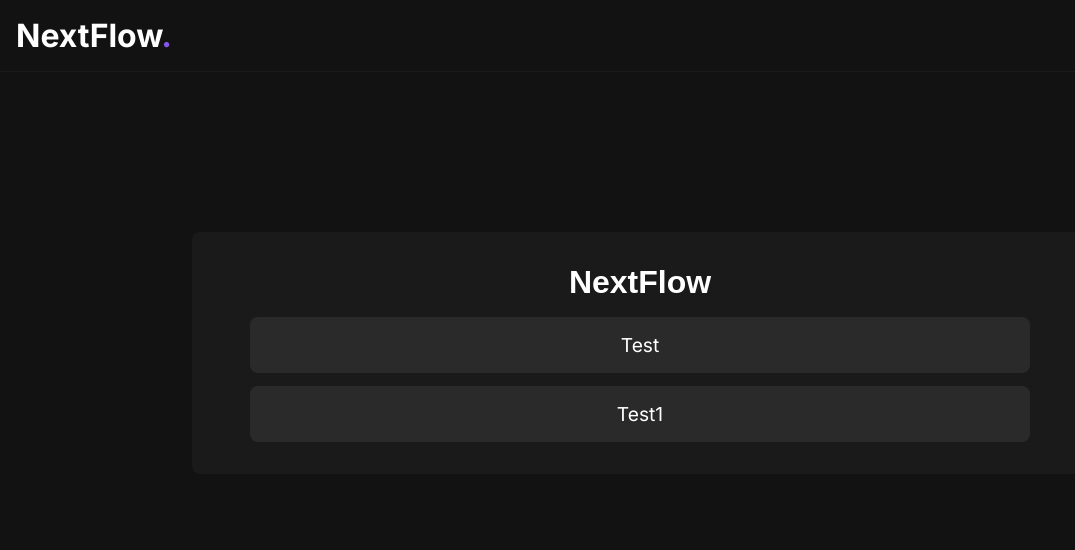
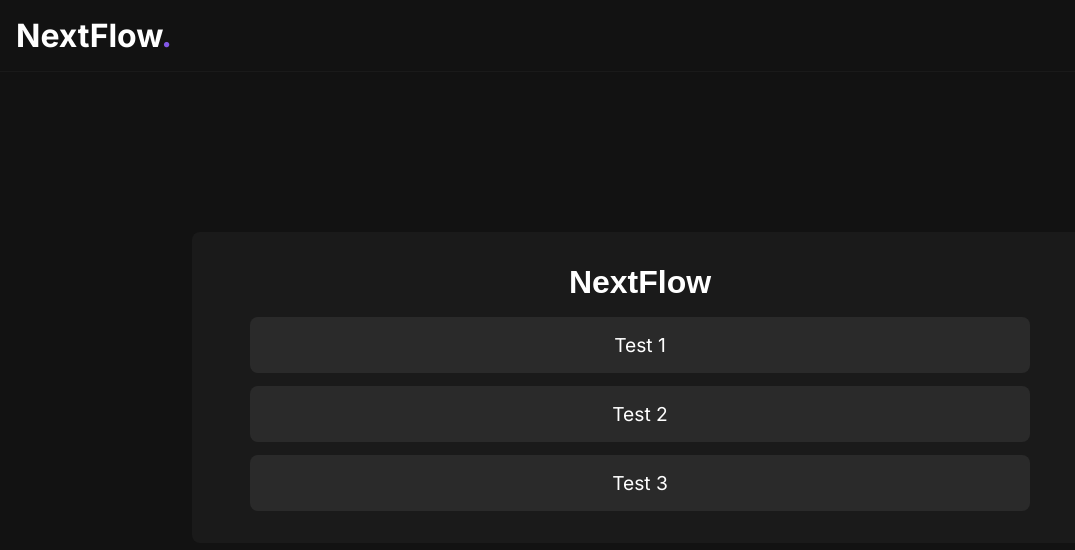
Before and after one commit to Furyforev3r/NextFlow, a Next.js app: page / in a window 1280 px wide. Shown: the top 550 px of the page, without its empty margins (0-1075 px from the left). Built offline with nearby package versions, Linux system fonts and the light colour scheme.

Commit message:
DND Fixed and OTS.

```diff
--- a/src/app/page.tsx
+++ b/src/app/page.tsx
@@ -4,21 +4,16 @@ import styles from './page.module.css'
 import { Dispatch, SetStateAction, useState, useCallback, useEffect } from 'react'
 import { DragDropContext, Droppable, Draggable } from 'react-beautiful-dnd'
 
-interface Task {
-  id: string,
-  value: string
-}
-
 export default function Home() {
 
-  const [tasks, setTask]: [Array<Task>, Dispatch<SetStateAction<Task[]>>] = useState([{ id: "Test", value: "Test" }, { id: "Test1", value: "Test1" }])
+  const [tasks, setTask]: [Array<string>, Dispatch<SetStateAction<string[]>>] = useState(['Test 1', 'Test 2', 'Test 3'])
   const [taskTitle, setTaskTitle]: [string, Dispatch<SetStateAction<string>>] = useState('NextFlow')
 
   function handleOnDragEnd(result: any) {
     if (!result.destination) return
-    const items = Array.from(tasks)
-    const [reorderedItem] = items.splice(result.source.index, 1)
-    items.splice(result.destination.index, 0, reorderedItem)
+    const items = Array.from(tasks);
+    const [reorderedItem] = items.splice(result.source.index, 1);
+    items.splice(result.destination.index, 0, reorderedItem);
     setTask(items)
   }
 
@@ -33,12 +28,12 @@ export default function Home() {
           <Droppable droppableId="characters">
           {(provided) => (
               <ul className={styles.taksContainer} {...provided.droppableProps} ref={provided.innerRef}>
-                    {tasks.map((task: Task, index: number) => {
+                    {tasks.map((value: string, index: number) => {
                         return (
-                          <Draggable key={task.id} draggableId={task.id} index={index}>
+                          <Draggable key={value} draggableId={value} index={index}>
                             {(provided: any) => (
                                 <li className={styles.task} ref={provided.innerRef} {...provided.draggableProps} {...provided.dragHandleProps}>
-                                  <p>{task.value}</p>
+                                  <p>{value}</p>
                                 </li>
                               )
                             }
```
